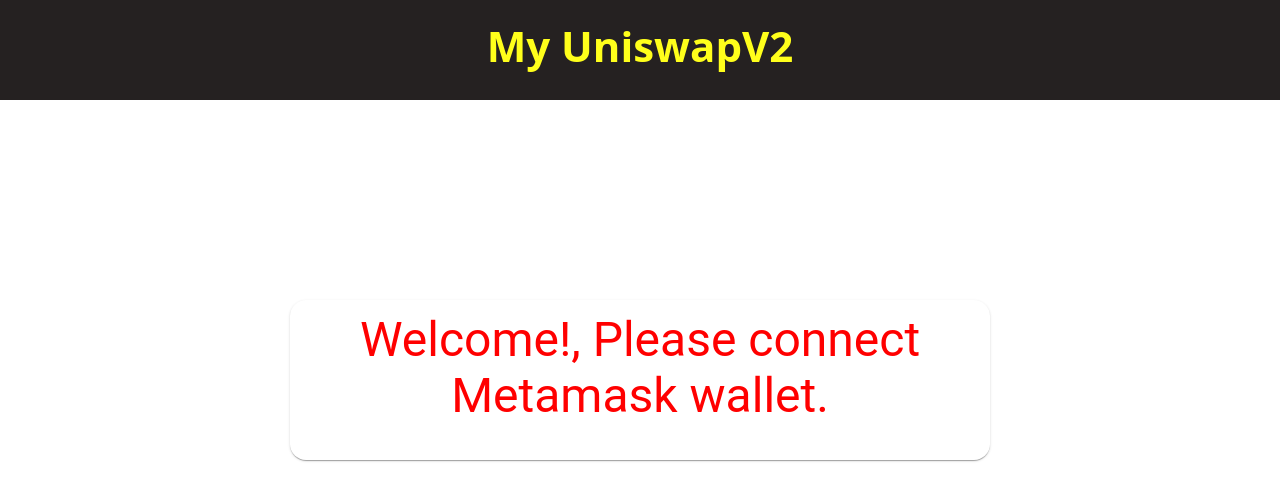
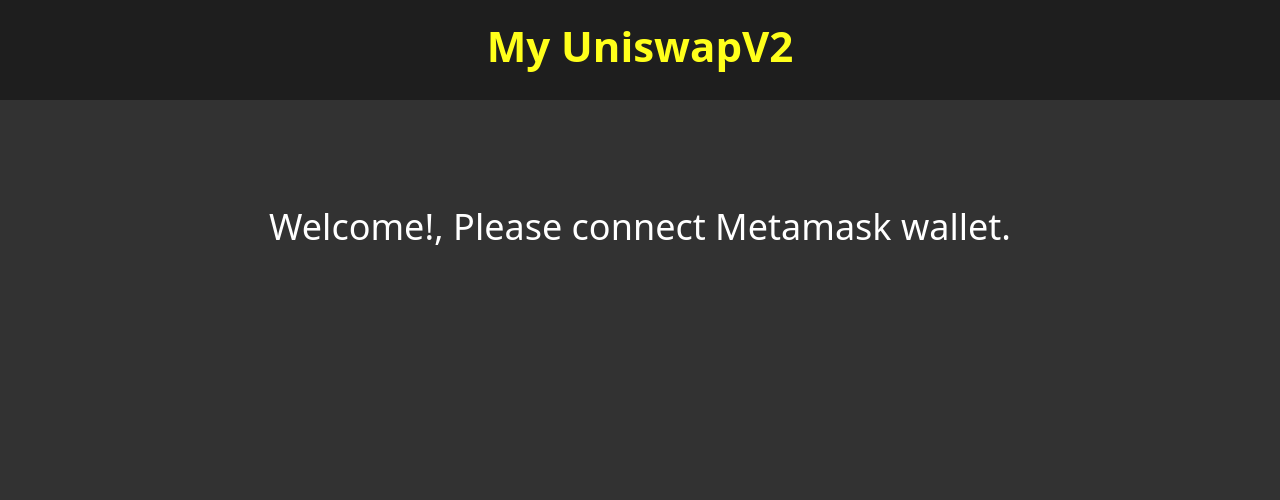
Before and after one commit to Aleksandrar22802/UniswapV2-Fork, a React (Create React App) app in the folder interface/: page /swap in a window 1280 px wide. Shown: the top 500 px of the page. Built offline with nearby package versions, Linux system fonts and the light colour scheme.

Commit message:
layout is changed

```diff
--- a/interface/src/App.css
+++ b/interface/src/App.css
@@ -1,6 +1,5 @@
 body {
-    background-color: #040404;
-    color: #555555;
+    background-color: rgb(30, 30, 30) !important;
 
     font-family: Arial, Helvetica, sans-serif;
 
@@ -71,9 +70,9 @@
 }
 
 .sub-page-liquidity,
-.sub-page-swap {
-    background-color: rgb(37, 33, 33);
-
+.sub-page-swap,
+.sub-page-connect {
+    /* background-color: rgb(50, 50, 50); */
     padding-top: 30px;
 }
 
@@ -82,3 +81,32 @@
 
 .sub-page-swap {
 }
+
+.sub-page-connect {
+    width: 100% !important;
+    max-width: 100% !important;
+    min-height: calc(100vh - 100px) !important;
+
+    display: flex !important;
+    justify-content: center !important;
+    align-items: flex-start !important;
+
+    padding-top: 100px;
+
+    background-color: rgb(50, 50, 50);
+
+    color: rgb(255, 255, 255);
+    font-size: 36px;
+
+    & span {
+        text-align: center;
+
+        /* border-style: solid;
+        border-width: 5px;
+        border-color: blue; */
+    }
+
+    /* border-style: solid;
+    border-width: 5px;
+    border-color: red; */
+}
--- a/interface/src/Components/connectWalletPage.js
+++ b/interface/src/Components/connectWalletPage.js
@@ -55,16 +55,12 @@
                 </h1>
             </div>
 
-            <Container>
-                <Paper className={classes.paperContainer}>
-                    <Typography
-                        variant="h3"
-                        className={classes.title}
-                        color="common.white"
-                    >
-                        Welcome!, Please connect Metamask wallet.
-                    </Typography>
-                </Paper>
+            <Container
+                className="sub-page-connect"
+            >
+                <span>
+                    Welcome!, Please connect Metamask wallet.
+                </span>
             </Container>
         </div>
     );
--- a/interface/src/Liquidity/Liquidity.js
+++ b/interface/src/Liquidity/Liquidity.js
@@ -55,7 +55,7 @@
                 </Paper>
             </Container>
 
-            <Grid
+            {/* <Grid
                 container
                 className={classes.footer}
                 direction="row"
@@ -66,7 +66,7 @@
                     My UniswapV2 | Get AUT for use in the bakerloo testnet{" "}
                     <a href="https://faucet.bakerloo.autonity.network/">here</a>
                 </p>
-            </Grid>
+            </Grid> */}
         </div>
     );
 }
--- a/interface/src/NavBar/NavBar.css
+++ b/interface/src/NavBar/NavBar.css
@@ -1,10 +1,7 @@
 .nav-bar-title {
-    background-color: rgb(37, 33, 33);
-
     /* border-style: solid;
     border-width: 5px;
     border-color: red; */
-
 
     width: 100%;
     height: 100px;
```
